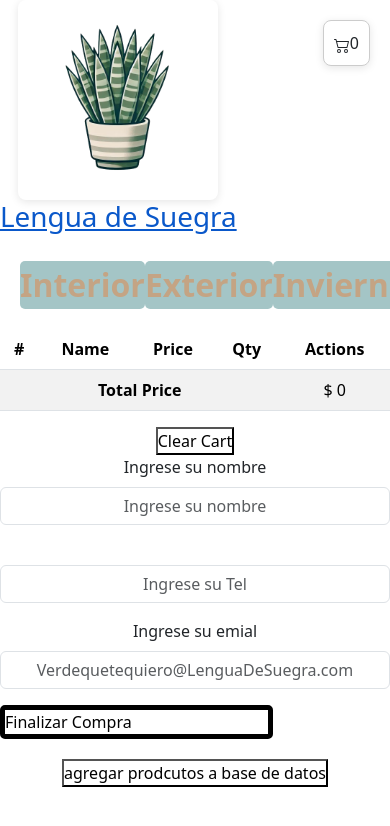
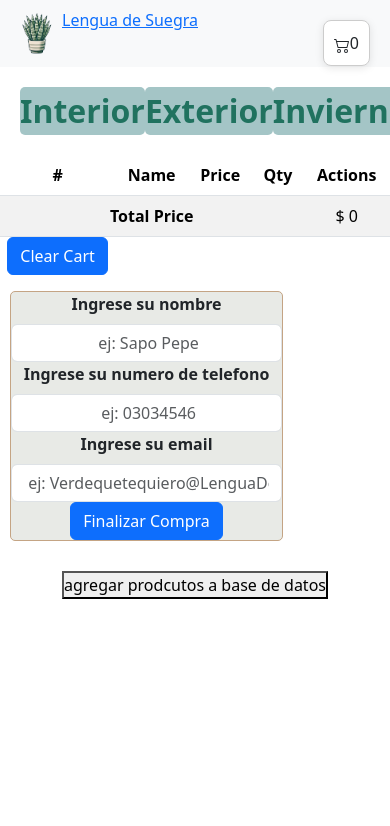
Before and after one commit to port1llo/miTienda, a React (Vite) app: page /cart in a window 390 px wide. Shown: the top 826 px of the page. Built offline with nearby package versions, Linux system fonts and the light colour scheme.

Commit message:
CSS + a bit more responsive Papa

```diff
--- a/src/components/Cart/Cart.jsx
+++ b/src/components/Cart/Cart.jsx
@@ -46,7 +46,8 @@ const Cart = () => {
 
     return (
         <>
-        <Table className="table table-striped">
+
+        <Table className= {`${styles.tablelp} table-striped`}>
             <thead>
                 <tr>
                 <th scope="col">#</th>
@@ -77,25 +78,30 @@ const Cart = () => {
                     <th colSpan={4}>Total Price</th>
                     <td>$ {total}</td>
                 </tr>
+                <Button onClick={handleClearCart}>Clear Cart</Button>
             </tbody>
+
         </Table>
-<button onClick={handleClearCart}>Clear Cart</button>
 
-    <div className="div-form">
-    <div className="mb-3">
-    <label for="formGroupExampleInput" className="form-label">Ingrese su nombre </label>
-    <input type="text" className="form-control" id="formGroupExampleInput" placeholder="Ingrese su nombre" onChange={(e)=>handleOnChange(e)}/>
-    </div>
-    <div className="mb-3">
-    <label for= "formGroupExampleInput2" className="form-label"></label>
-    <input type="num" className="form-control" id="formGroupExampleInput2" placeholder="Ingrese su Tel"onChange={(e)=>handleOnChange(e)}/>
-    </div>
-    <div className="mb-3">
-    <label for="formGroupExampleInput2" className="form-label">Ingrese su emial</label>
-    <input type="email" className="form-control" id="formGroupExampleInput2" placeholder="Verdequetequiero@LenguaDeSuegra.com"onChange={(e)=>handleOnChange (e)}/>
-    </div>
+<div className= {styles.container} >
+        <div>
+            <div className="card-header">
+            <label for="formGroupExampleInput" className="form-label">Ingrese su nombre </label>
+            <input type="text" className="form-control" id="formGroupExampleInput" placeholder=" ej: Sapo Pepe" onChange={(e)=>handleOnChange(e)}/>
+            </div>
+            <div className="card-header">
+            <label for= "formGroupExampleInput2" className="form-label">Ingrese su numero de telefono</label>
+            <input type="num" className="form-control" id="formGroupExampleInput2" placeholder=" ej: 03034546"onChange={(e)=>handleOnChange(e)}/>
+            </div>
+            <div className="card-header">
+            <label for="formGroupExampleInput2" className="form-label">Ingrese su email</label>
+            <input type="email" className="form-control" id="formGroupExampleInput2" placeholder=" ej: Verdequetequiero@LenguaDeSuegra.com"onChange={(e)=>handleOnChange (e)}/>
+            </div>
+
+            <Button  onClick={handleSaveCart} >Finalizar Compra</Button>
+         </div>
+
 </div>
-<button onClick={handleSaveCart} className= {styles.container}>Finalizar Compra</button>
         </>
     )
 }
--- a/src/components/Cart/cart.module.css
+++ b/src/components/Cart/cart.module.css
@@ -4,9 +4,18 @@
     display: flex;
     flex-wrap: wrap;
     flex-direction: column;
-    justify-content: center;
+    /*justify-content: center;*/
     gap: 20px;
     border: 5px solid black;
     border-radius: 5px;
     width: 70vw;
+    margin: 10px;
+    font-weight: bold;
+    background-color: #E8EAE6;
+    border: 1px solid #C4A484;
 }
+
+.tablalp{
+    background-color: #FFF4E6;
+    color: red;
+}
--- a/src/components/ItemDetail/ItemDetail.jsx
+++ b/src/components/ItemDetail/ItemDetail.jsx
@@ -15,10 +15,11 @@ const item = {id, name, description, price};
 addToCart(item , qty);
 }
 return (
-        <Card className="text-center" >
+
+            <Card className="card w-75">
               <Card.Header>{name}</Card.Header>
               <Card.Img variant="top" src={image} width={"50px"}/>
-          <Card.Body>
+              <Card.Body >
                 <Card.Title>${price}</Card.Title>
                 <Card.Text>
                   {description}
@@ -27,6 +28,7 @@ return (
               </Card.Body>
               <Card.Footer className="text-muted"> solo quedan {stock}</Card.Footer>
             </Card>
+
       );
     }
 
--- a/src/components/Navbar/Navbar.css
+++ b/src/components/Navbar/Navbar.css
@@ -25,7 +25,7 @@
     text-decoration: none;
     font-size: 2rem;
     background-color: var(--azul-polvo);
-    color: var(--marron-tierra);
+    color:#20725f;
     border-radius: 5px;
     font-weight: bold; /* Negrita para destacar el texto */
     /*font-size: 1.1rem;  Tamaño de fuente */
@@ -47,7 +47,7 @@
 
 .titulonav{
     display: flex;
-    color: var(--marron-tierra);
+    color: #20725f;
 }
 .active{
     background-color: var(--rosa-palido);
@@ -55,7 +55,7 @@
 
 .button {
     background-color: var(--azul-polvo);
-    color: var(--marron-tierra);
+    color: #20725f;
   }
 
   .button:hover {
--- a/src/components/Navbar/Navbar.jsx
+++ b/src/components/Navbar/Navbar.jsx
@@ -9,14 +9,16 @@ const Navbar = () => {
 
 
     return(
-        <>
-            <div className="titulonav">
+       <>
+        <nav className="navbar bg-light">
+            <div className="container-fluid">
                 <Link to="/">
-                    <img src={logo} alt="" className= "logo"    />
-                    <h1 className="=titulonav-1">Lengua de Suegra</h1>
+                    <img src={logo} alt="" className= "logo"  width="50" height="50" className="d-inline-block align-text-top"  />
+                    Lengua de Suegra
                 </Link>
+            </div>
+        </nav>
 
-            </div>
             <div className="navItems">
                 {categories.map((element, id) => {
                     return  <Navbarlink key={id} category={element}/>;
--- a/src/index.css
+++ b/src/index.css
@@ -4,7 +4,7 @@
     margin: 0;
     text-align: center;
 
-    background-color: transparent;
+    background-color:(#FFF4E6;
     background-repeat: no-repeat;
     background-size: cover;
 
```
Lines whose indentation alone changed are shown as unchanged.
